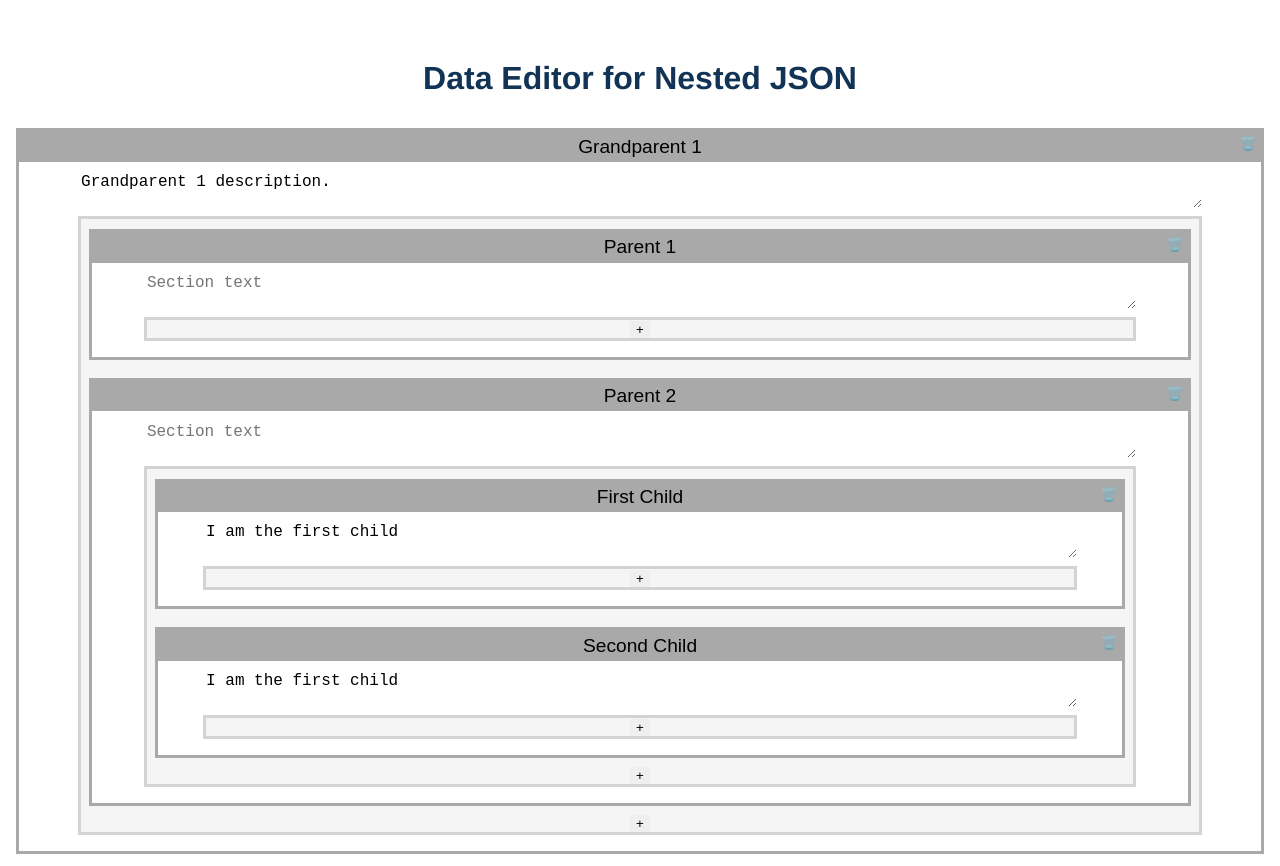
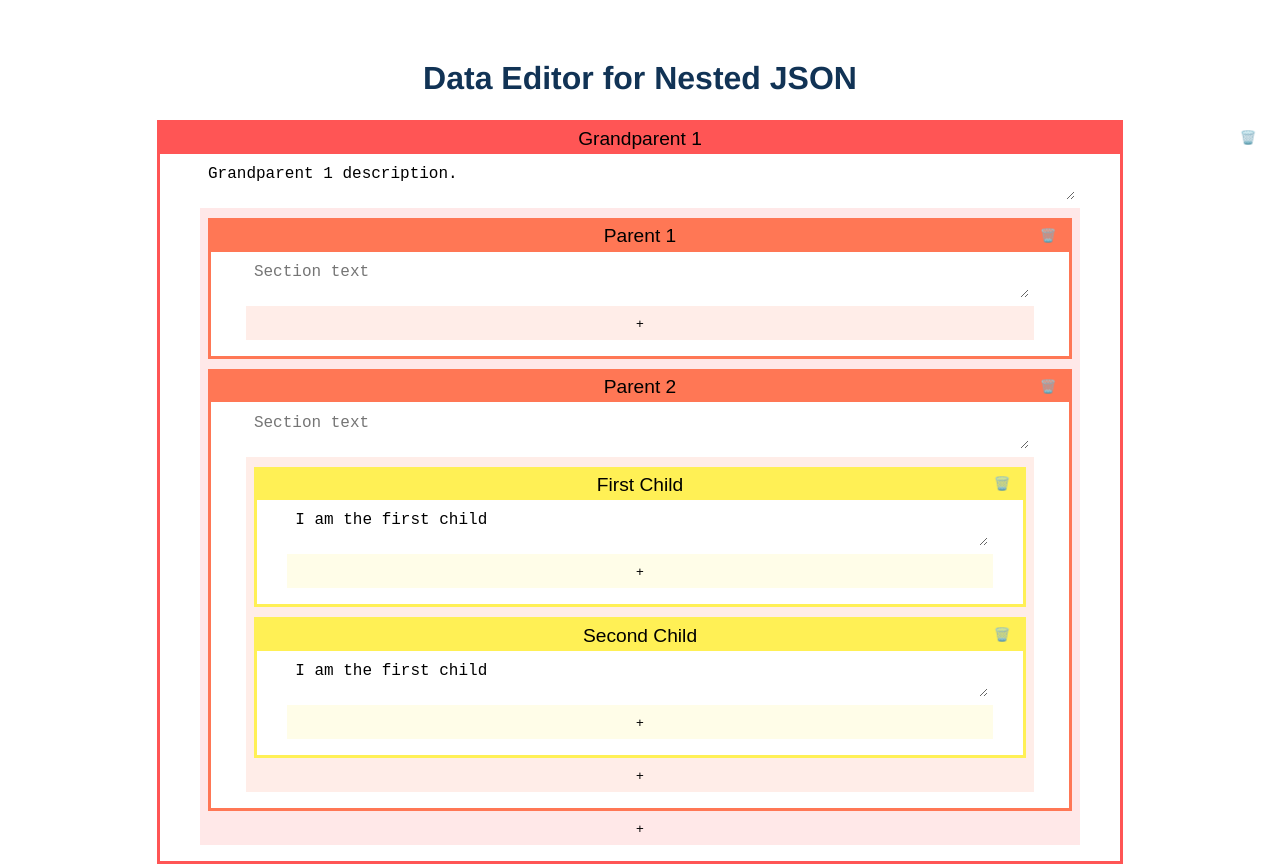
Before and after one commit to LukeStorry/nested-json-editor, a Vue app: page / in a window 1280 px wide. Shown: the top 866 px of the page. Built offline with nearby package versions, Linux system fonts and the light colour scheme.

Commit message:
improved ui - added colours & fixed margins

```diff
--- a/src/components/EditableSectionList.vue
+++ b/src/components/EditableSectionList.vue
@@ -57,12 +57,13 @@ export default Vue.extend({
 <style scoped>
 .add-button {
   border: none;
+  background-color: transparent;
 }
 .remove-button {
   position: relative;
   border: none;
   background-color: transparent;
   left: calc(50% - 1.5rem);
-  top: 1rem;
+  top: 0.6rem;
 }
 </style>
--- a/src/components/Section.vue
+++ b/src/components/Section.vue
@@ -1,11 +1,16 @@
 import EditableSectionList from "*.vue";
 <template>
-  <div :id="sectionId" class="Section">
+  <div
+    :id="sectionId"
+    class="Section"
+    :style="{ border: `3px solid ${color}` }"
+  >
     <input
       v-model.lazy="title"
       type="text"
       class="title"
       placeholder="Section Title"
+      :style="{ 'background-color': color }"
     />
     <textarea
       v-model.lazy="text"
@@ -13,7 +18,11 @@ import EditableSectionList from "*.vue";
       class="text"
       placeholder="Section text"
     />
-    <EditableSectionList :parent-id="sectionData.id" class="children-box" />
+    <EditableSectionList
+      :parent-id="sectionData.id"
+      class="children-box"
+      :style="{ 'background-color': `${color}22` }"
+    />
   </div>
 </template>
 
@@ -32,6 +41,19 @@ export default Vue.extend({
     sectionData: {
       get(): SectionData {
         return this.$store.getters.section(this.sectionId);
+      }
+    },
+    color: {
+      get(): string {
+        const options = [
+          "#ff5555",
+          "#ff7755",
+          "#fff055",
+          "#99cc33",
+          "#5699ff",
+          "#cc99ff"
+        ];
+        return options[this.$store.getters.sectionDepth(this.sectionId)];
       }
     },
     title: {
@@ -56,14 +78,16 @@ export default Vue.extend({
 
 <style scoped>
 .Section {
-  margin: -0.5rem 0.5rem 0.5rem 0.5rem;
+  margin: -1rem auto 0.5rem auto;
   background-color: white;
   border: 3px solid darkgrey;
   display: flex;
   flex-direction: column;
   align-items: center;
   padding-bottom: 1rem;
+  max-width: 60rem;
 }
+
 .title {
   display: block;
   width: 100%;
@@ -75,6 +99,7 @@ export default Vue.extend({
   font-weight: 400;
   background-color: darkgrey;
 }
+
 .text {
   display: block;
   width: 90%;
@@ -85,9 +110,10 @@ export default Vue.extend({
   font-size: 1rem;
   resize: vertical;
 }
+
 .children-box {
   width: 90%;
-  border: 3px solid lightgrey;
   background-color: whitesmoke;
+  padding: 0.5rem;
 }
 </style>
--- a/src/store/index.ts
+++ b/src/store/index.ts
@@ -26,6 +26,20 @@ const findSectionById = (
     if (section.id === id) return section;
     if (!section.children) continue;
     const found = findSectionById(id, section.children);
+    if (found) return found;
+  }
+  return undefined;
+};
+
+const calculateDepth = (
+  id: string,
+  list: SectionList,
+  depth = 0
+): number | undefined => {
+  for (const section of list) {
+    if (section.id === id) return depth;
+    if (!section.children) continue;
+    const found = calculateDepth(id, section.children, depth + 1);
     if (found) return found;
   }
   return undefined;
@@ -81,7 +95,9 @@ export default new Vuex.Store({
   getters: {
     allSections: (state: State): SectionList => state.sectionList,
     section: (state: State): ((id: string) => SectionData) => id =>
-      findSectionById(id, state.sectionList)!
+      findSectionById(id, state.sectionList)!,
+    sectionDepth: (state: State): ((id: string) => number) => id =>
+      calculateDepth(id, state.sectionList)!
   }
 });
 
```
